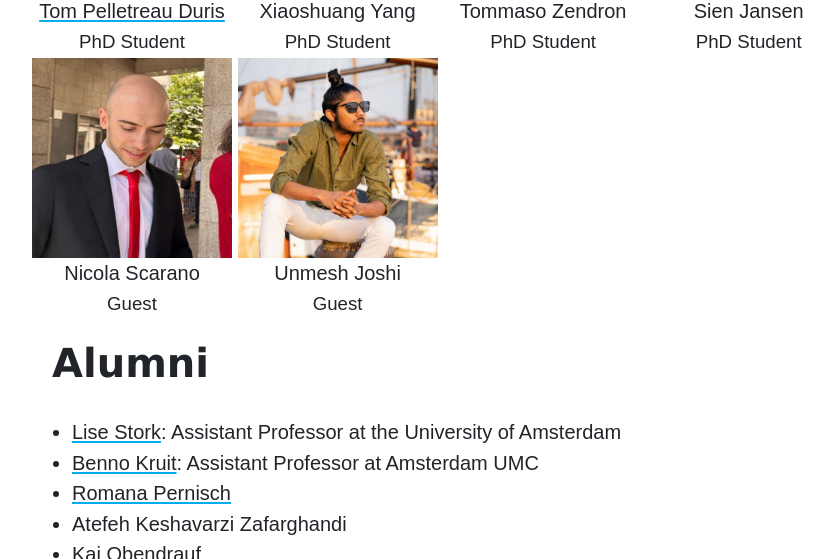
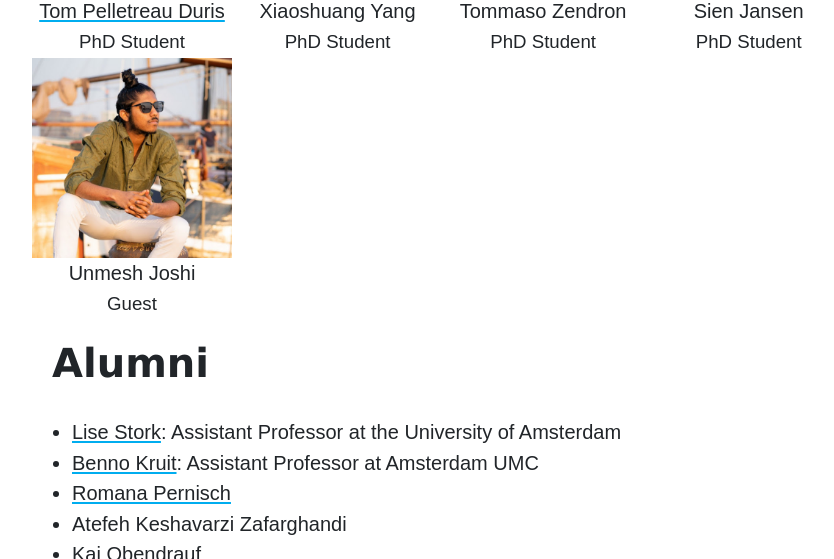
Before and after one commit to kai-vu/site, a Jekyll site: the page built from people.md, in a window 1280 px wide and 900 px high, scrolled down 1032 px, cut to the strip 341-900 px from the top of the window. Shown: the whole strip, without its empty margins (172-1006 px from the left). Built offline with Jekyll 4.4.1, drawn with Linux system fonts in a browser that asks for light colours.

Commit message:
Put Nicola Scarano in Alumni

```diff
--- a/people.md
+++ b/people.md
@@ -24,8 +24,6 @@
     <br><span style="font-size:14pt">PhD Student</span></div>
     <div style="text-align: center; width:200px; display:inline-block; vertical-align:top;"><img src="images/Sien.jpg" width="200" height="200"><br>Sien Jansen
     <br><span style="font-size:14pt">PhD Student</span></div>
-    <div style="text-align: center; width:200px; display:inline-block; vertical-align:top;"><img src="images/Nicola.jpg" width="200" height="200"><br>Nicola Scarano
-    <br><span style="font-size:14pt">Guest</span></div>
     <div style="text-align: center; width:200px; display:inline-block; vertical-align:top;"><img src="images/unmesh.png" width="200" height="200"><br>Unmesh Joshi<br><span style="font-size:14pt">Guest</span></div>
 </div>
 
```
Also changed, not shown: other parts of people.md (+1 -0 lines).
